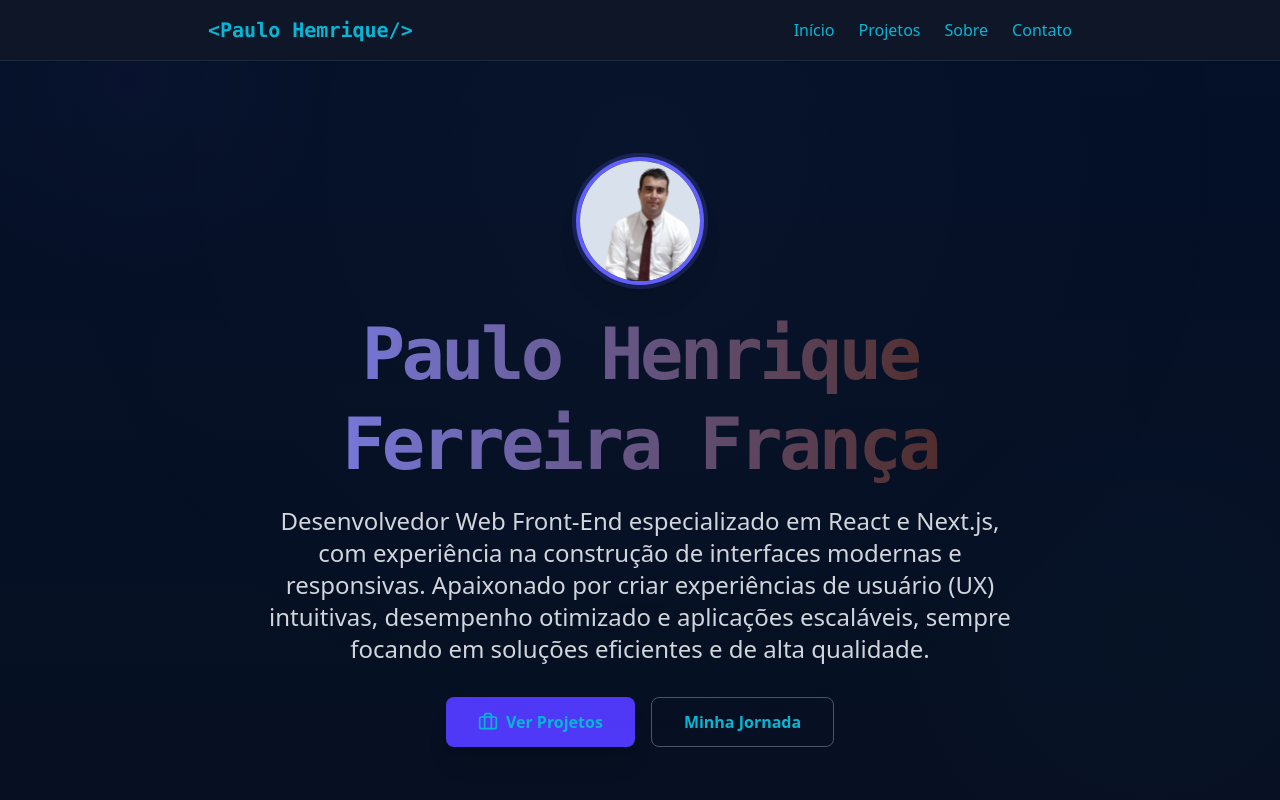
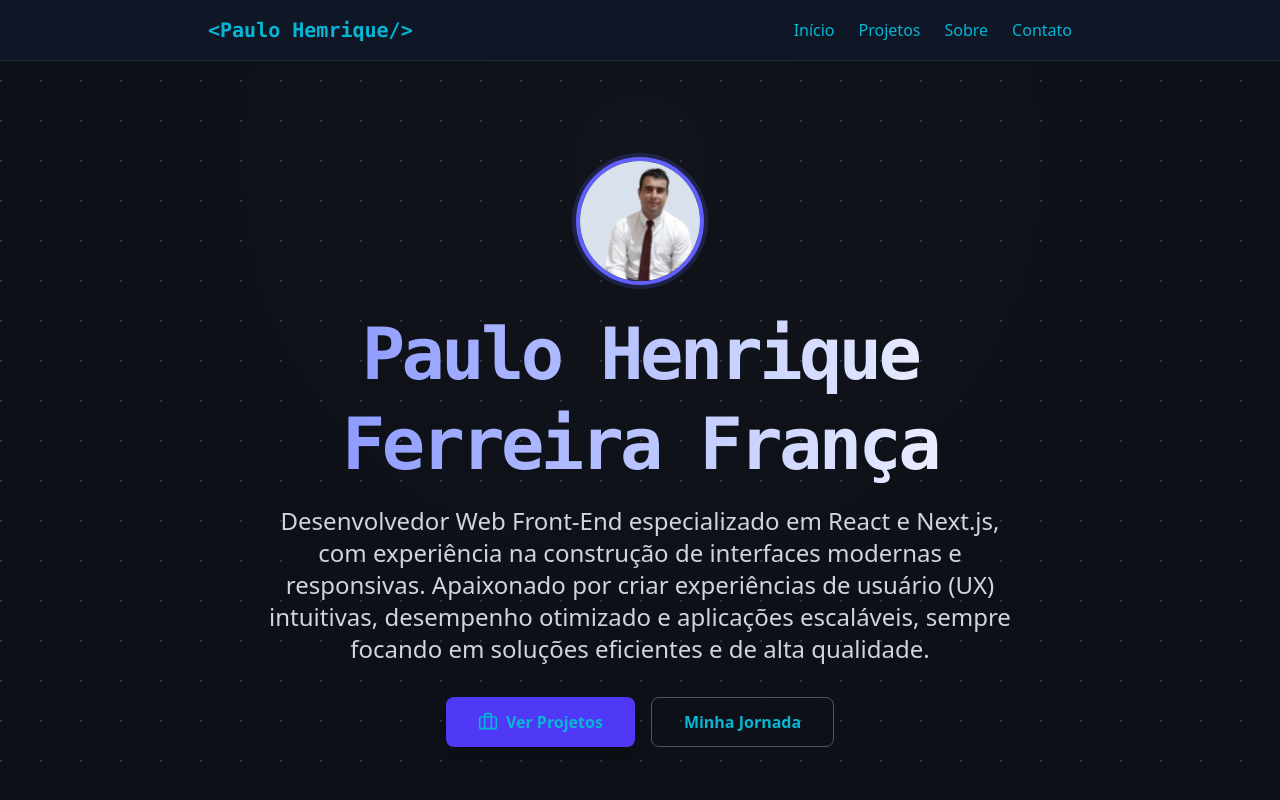
Before and after one commit to PauloHenrique993940/paulo-front-emd, a Next.js app: page / in a window 1280 px wide. Shown: the top 800 px of the page. Built offline with nearby package versions, Linux system fonts and the light colour scheme.

Commit message:
Alte4rando fundo

```diff
--- a/pages/index.js
+++ b/pages/index.js
@@ -116,7 +116,7 @@ export default function Home() {
           </div>
 
           <h1
-            className={`${geistMono.variable} font-mono text-5xl sm:text-7xl font-extrabold tracking-tighter mb-4 leading-tight text-transparent bg-clip-text bg-gradient-to-r from-indigo-400 to-amber-950`}
+            className={`${geistMono.variable} font-mono text-5xl sm:text-7xl font-extrabold tracking-tighter mb-4 leading-tight text-transparent bg-clip-text bg-gradient-to-r from-indigo-400 to-white`}
           >
             Paulo Henrique Ferreira França
           </h1>
@@ -180,7 +180,7 @@ export default function Home() {
         <section className="mb-24">
           <h2 className="text-3xl font-bold mb-10 border-b border-indigo-500 pb-2 flex items-center space-x-2">
             <Code size={28} />
-            <span>Projetos em Destaque</span>
+            <span>Projetos </span>
           </h2>
 
           <div className="grid md:grid-cols-2 gap-10 text-center">
--- a/pages/sobre.js
+++ b/pages/sobre.js
@@ -9,10 +9,6 @@ import { Code, Briefcase, Zap, GraduationCap, TextAlignCenter } from "lucide-rea
 const geistSans = Geist({ variable: "--font-geist-sans", subsets: ["latin"] });
 const geistMono = Geist_Mono({ variable: "--font-geist-mono", subsets: ["latin"] });
 
-// --- Componente Header (Você deve usar o seu Header real aqui, ou importá-lo) ---
-// Para evitar repetição e garantir que o código seja utilizável, estou assumindo que
-// você moverá o Header para um componente separado (ex: components/Header.js).
-// Por enquanto, usaremos um placeholder.
 
 const Header = () => (
     <header className="sticky top-0 z-50 bg-gray-900/90 backdrop-blur-md border-b border-gray-800">
--- a/styles/globals.css
+++ b/styles/globals.css
@@ -20,18 +20,11 @@
 }
 
 body {
-  background-color: var(--bg);
-  background-image: radial-gradient(circle at 10% 10%, rgba(139, 92, 246, 0.03), transparent 15%),
-    radial-gradient(circle at 90% 80%, rgba(6, 182, 212, 0.02), transparent 20%),
-    var(--bg-gradient);
-  background-attachment: fixed;
-  background-repeat: no-repeat;
-  background-size: cover;
-  color: var(--text);
-  margin: 0;
-  font-family: 'Poppins', sans-serif;
-  -webkit-font-smoothing: antialiased;
-  -moz-osx-font-smoothing: grayscale;
+  background-color: #0d1117;
+  background-image: radial-gradient(circle at 1px 1px, #30363d 1px, transparent 0);
+  background-size: 40px 40px;
+  color: #e6edf3;
+  font-family: "Roboto", sans-serif;
 }
 
 /* Links and buttons use the accent palette */
```
Also changed, not shown: public/codigo.png (added).
